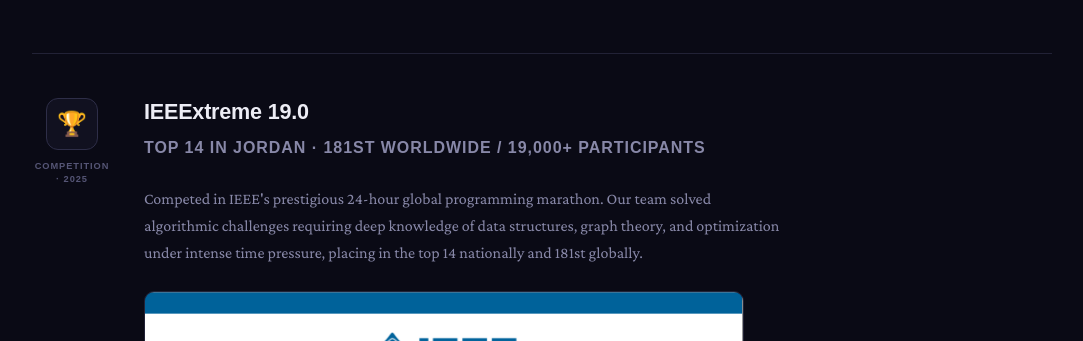
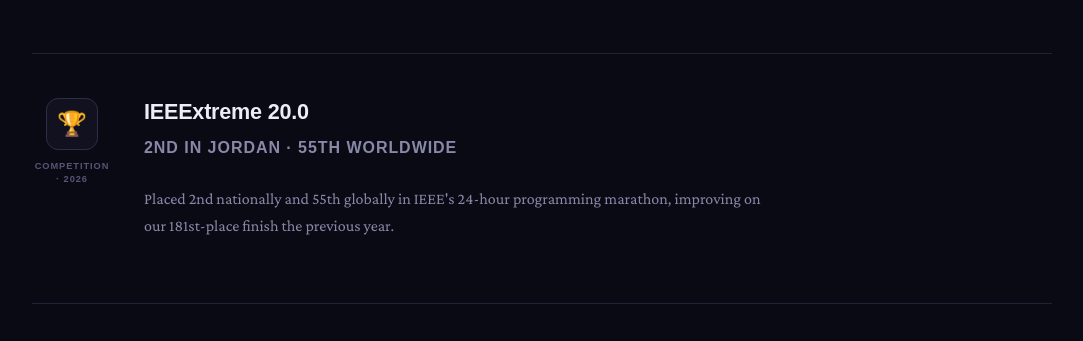
Before and after one commit to MajdHail/Majd, a plain HTML site: page achievements.html in a window 1280 px wide. Shown: the part 918-1259 px from the top of the page, without its empty margins (98-1181 px from the left). Drawn offline with nearby package versions, Linux system fonts and the light colour scheme; a web font is replaced by a local one.

Commit message:
added IEEExtreme 20.0 achievement (2nd in Jordan, 55th globally)

```diff
--- a/achievements.html
+++ b/achievements.html
@@ -55,7 +55,26 @@
         </div>
       </div>
 
-      <!-- IEEExtreme -->
+      <!-- IEEExtreme 20.0 -->
+      <div class="achievement-block">
+        <div class="achievement-meta">
+          <div class="achievement-badge">🏆</div>
+          <div class="achievement-label">Competition · 2026</div>
+        </div>
+        <div class="achievement-content">
+          <h2>IEEExtreme 20.0</h2>
+          <p class="achievement-subtitle">
+            2nd in Jordan · 55th Worldwide
+          </p>
+          <p>
+            Placed 2nd nationally and 55th globally in IEEE's 24-hour
+            programming marathon, improving on our 181st-place finish the
+            previous year.
+          </p>
+        </div>
+      </div>
+
+      <!-- IEEExtreme 19.0 -->
       <div class="achievement-block">
         <div class="achievement-meta">
           <div class="achievement-badge">🏆</div>
```
